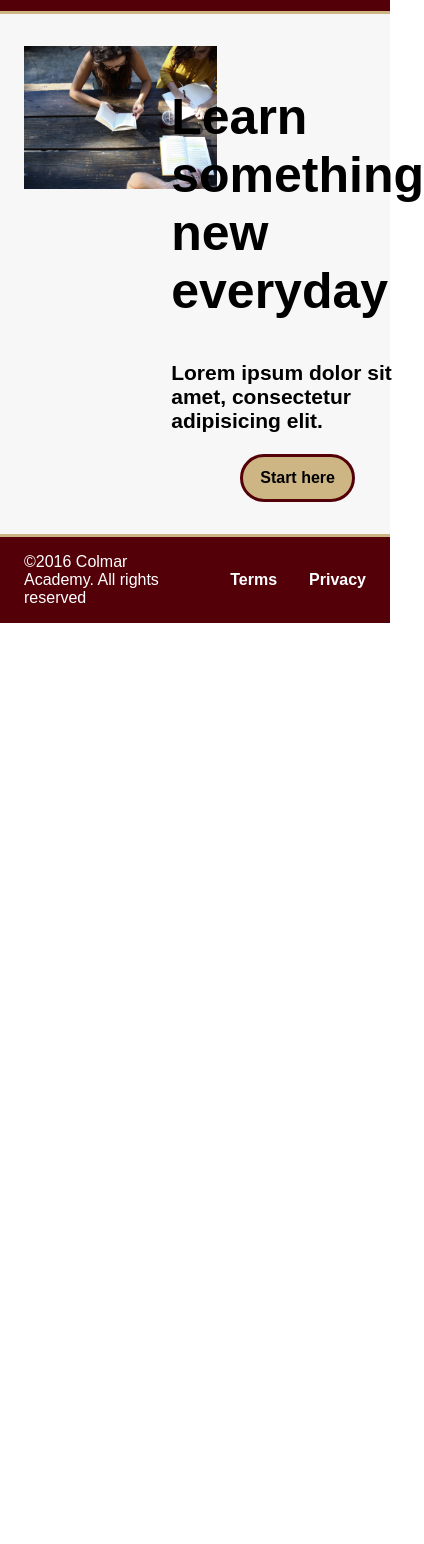
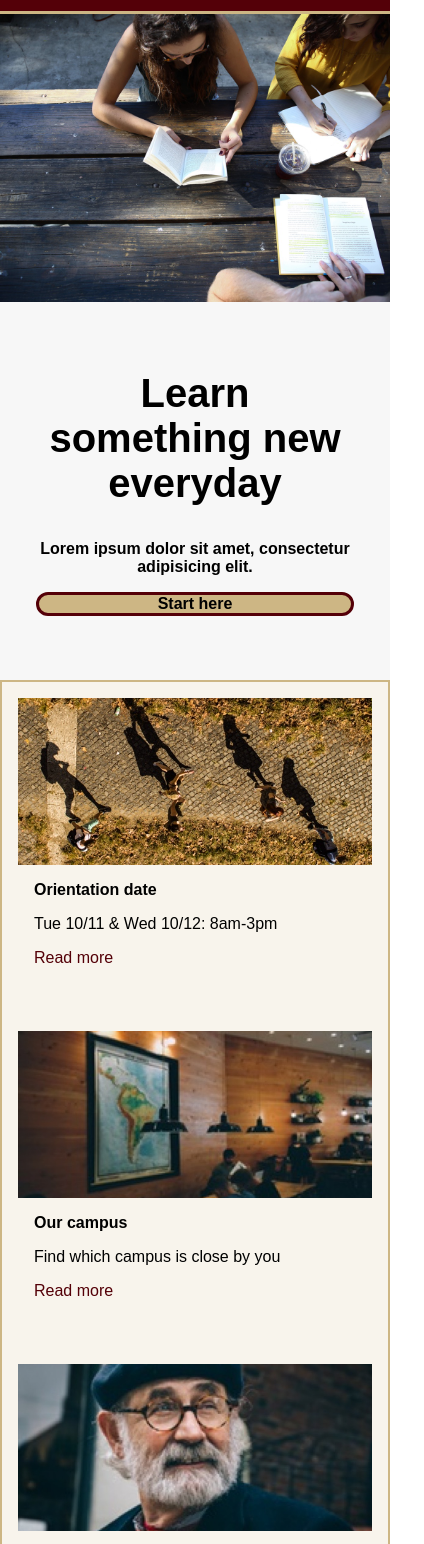
Before and after one commit to xaDxelA/ColmarAcademy, a plain HTML site: page index.html in a window 390 px wide. Shown: the part 53-1597 px from the top of the page, 424 px wide, since content can reach past the window. Before the commit the page ends 844 px from the top, so only its background shows below. Drawn offline with Linux system fonts and the light colour scheme.

Commit message:
update section 1,2

```diff
--- a/index.html
+++ b/index.html
@@ -1,9 +1,11 @@
 <!DOCTYPE html>
 <html>
+
 <head>
     <title>Colmar Academy</title>
     <link rel="stylesheet" href="style.css" />
 </head>
+
 <body class="container">
     <header>
         <!--Desktop Wrapper-->
@@ -32,6 +34,9 @@
             </div>
         </div>
     </header>
+    <!--------------
+        LEARN
+    --------------->
     <section class="learn">
         <!--Picture-->
         <div class="picture">
@@ -46,15 +51,75 @@
             <a id="starthere" href="#"> Start here</a>
         </div>
     </section>
+    <!--------------
+        ARTICLES
+    --------------->
     <section class="articles">
+        <!--Main Article-->
+        <article class="info-main">
+            <img src="./images/information-main.jpg" alt="A student reading a book on campus.">
+            <h2>It doesn't hurt to keep practicing</h2>
+            <p>"Curabitur vitae libero in ipsum porttitor consequat. Aliquam et commodo lectus, nec consequat neque. Sed
+                non accumsan urna. Phasellus sed consequat ex. Etiam eget magna laoreet, efficitur dolor consequat,
+                tristique ligula."</p>
+            <p id="cite">Emanuel, Sr Strategist at Hiring.com</p>
+        </article>
 
+        <!--Sidebar-->
+        <aside class="info-links">
+            <!--Orientation Date-->
+            <div class="info-block" id="orientation">
+                <img class="desktop-img" src="./images/information-orientation.jpg" alt="Students walking">
+                <img class="mobile-img" src="./images/information-orientation-mobile.jpg"
+                    alt="Students walking">
+                <div class="text">
+                    <h3>Orientation date</h3>
+                    <p>Tue 10/11 & Wed 10/12: 8am-3pm</p>
+                    <a href="#">Read more</a>
+                </div>
+            </div>
+
+            <!--Our Campus-->
+            <div class="info-block" id="campus">
+                <img class="desktop-img" src="./images/information-campus.jpg" alt="Cafe on campus">
+                <img class="mobile-img" src="./images/information-campus-mobile.jpg" alt="Cafe on campus">
+                <div class="text">
+                    <h3>Our campus</h3>
+                    <p>Find which campus is close by you</p>
+                    <a href="#">Read more</a>
+                </div>
+            </div>
+
+            <!--Our Guest Lecture-->
+            <div class="info-block" id="lecture">
+                <img class="desktop-img" src="./images/information-guest-lecture.jpg"
+                    alt="Man with a hat and glasses">
+                <img class="mobile-img" src="./images/information-guest-lecture-mobile.jpg"
+                    alt="Man with a hat and glasses">
+                <div class="text">
+                    <h3>Our guest lecture</h3>
+                    <p>Join a keynote with Oliver Sack about music in meidcal treatment</p>
+                    <a href="#">Read more</a>
+                </div>
+            </div>
+
+        </aside>
     </section>
+    <!--------------
+        STARTLEARNING
+    --------------->
     <section class="startlearning">
 
     </section>
+    <!--------------
+        THESIS
+    --------------->
     <section class="thesis">
 
     </section>
+    <!--------------
+        FOOTER
+    --------------->
     <footer>
         <div class="footer-text">
             <p>&copy;2016 Colmar Academy. All rights reserved</p>
@@ -65,4 +130,5 @@
         </div>
     </footer>
 </body>
+
 </html>
--- a/style.css
+++ b/style.css
@@ -161,6 +161,11 @@ Learn something new
     align-items: center;
     justify-content: center;
     width: 40%;
+    align-self: center;
+}
+
+.textbox {
+    padding: 0rem 2.5rem;
     text-align: left;
 }
 
@@ -176,6 +181,191 @@ a#starthere {
     text-align: center;
 }
 
+/*Learn Something New Everyday Media Query for Desktop*/
+@media only screen and (min-width:1001px) {
+    a#starthere:hover {
+        background-color: #540008;
+        border: 4px solid #cdb684;
+        color: #fff;
+    }
+}
+
+/*Learn Something New Everyday Media Query for Mobile*/
+@media only screen and (min-width:200px) and (max-width: 1000px) {
+    .learn {
+        display: flex;
+        flex-direction: column;
+        padding: 0;
+    }
+
+    .learntextbox {
+        align-items: center;
+        margin: 2rem;
+        width: 80%;
+        padding: 0rem 2rem 2rem 2rem;
+        align-self: center;
+    }
+
+    .picture {
+        width: 100%;
+        margin:0;
+    }
+
+    a#starthere {
+        padding: 0;
+        font-weight: bold;
+        width: 100%;
+    }
+
+    .textbox {
+        padding: 0;
+        text-align: center;
+    }
+
+    h1 {
+        font-size: 2.5rem;
+    }
+
+    h3 {
+        font-size: 1rem;
+    }
+
+}
+
+/*--------------------------------------
+Articles
+--------------------------------------*/
+
+.articles {
+    display: flex;
+    flex-direction: row;
+    justify-content: center;
+    padding-left: 1.5rem;
+    background-color: #cdb68427;
+    border: 2px solid #cdb684;
+}
+
+/*Main Article*/
+.info-main {
+    width: 60%;
+    padding: 2rem 1.5rem;
+    border-right: 2px solid #cdb684;
+}
+
+.info-main img {
+    width: 100%;
+    margin-right: 0 1.5rem;
+}
+
+
+/*Sidebar*/
+.info-links {
+    display: flex;
+    flex-direction: column;
+    width: 40%;
+    padding: 2rem 0;
+}
+
+.info-block {
+    display: flex;
+    flex-direction: row;
+    align-items: center;
+}
+
+#orientation, #campus {
+    border-bottom: 2px solid #cdb684;
+}
+
+.info-links .desktop-img {
+    width: 35%;
+    height: auto;
+    margin: 1rem;
+}
+
+#lecture .desktop-img {
+    width: 60%;
+    height: auto;
+    margin: 1rem;
+}
+
+.info-links .mobile-img {
+    display: none;
+}
+
+.info-links .text {
+    padding: 0 0.5rem;
+}
+
+.info-block a {
+    text-decoration: none;
+    color: #540008;
+}
+
+#cite {
+    padding-top: 2rem;
+    font-size: 0.7rem;
+    font-weight: lighter;
+}
+
+/*More Information Media Query for Desktop*/
+@media only screen and (min-width: 771px) {
+    .info-block:hover {
+        background-color: #54000859;
+        color: #fff;
+    }
+
+    .info-block:hover h3  {
+        color: #fff;
+    }
+
+    .info-block:hover a {
+        color: #cdb684;
+        font-weight: bold;
+    }
+}
+
+/*More Information Media Query for Mobile*/
+@media only screen and (min-width:200px) and (max-width: 770px) {
+
+    .articles {
+        padding: 1rem 1rem 0;
+    }
+
+    .info-main {
+        display: none;
+    }
+
+    .info-links {
+        width: 100%;
+        padding: 0;
+    }
+
+    .info-block {
+        display: block;
+    }
+
+    #orientation, #campus, #lecture {
+        border: 0;
+        margin-bottom: 2rem;
+    }
+
+    #campus, #lecture {
+        margin-top: 2rem;
+    }
+
+    .info-block .desktop-img {
+        display: none;
+    }
+
+    .info-block .mobile-img {
+        display: block;
+        width: 100%;
+    }
+
+    .info-block .text {
+        padding: 0 1rem;
+    }
+}
 
 /*--------------------------------------
 Footer
@@ -215,3 +405,14 @@ footer {
         color: #cdb684;
     }
 }
+
+/*Footer Media Query for Mobile*/
+@media only screen and (min-width:200px) and (max-width: 770px) {
+    footer {
+        padding: 1rem;
+    }
+
+    .footer-links {
+        display: none;
+    }
+}
```
Lines whose indentation alone changed are shown as unchanged.
